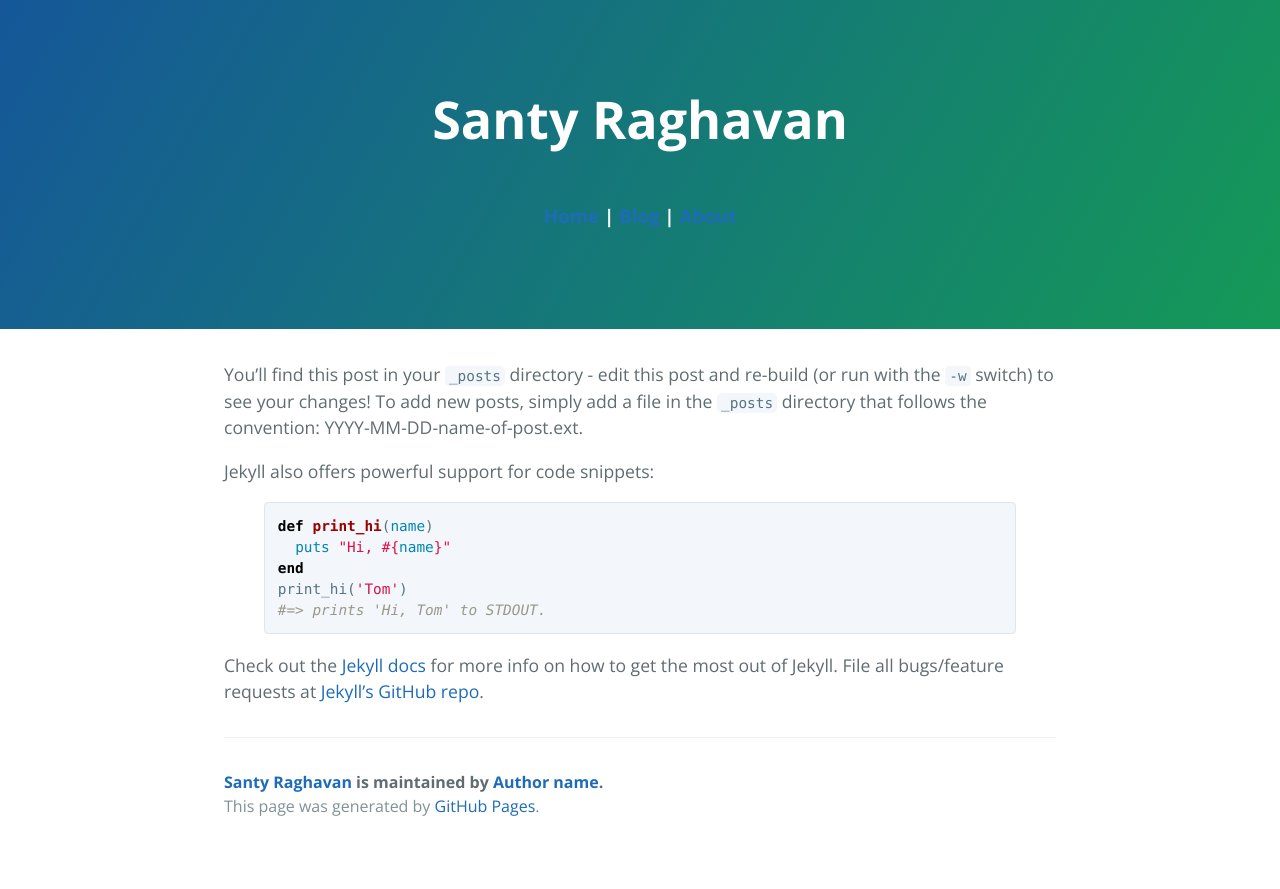
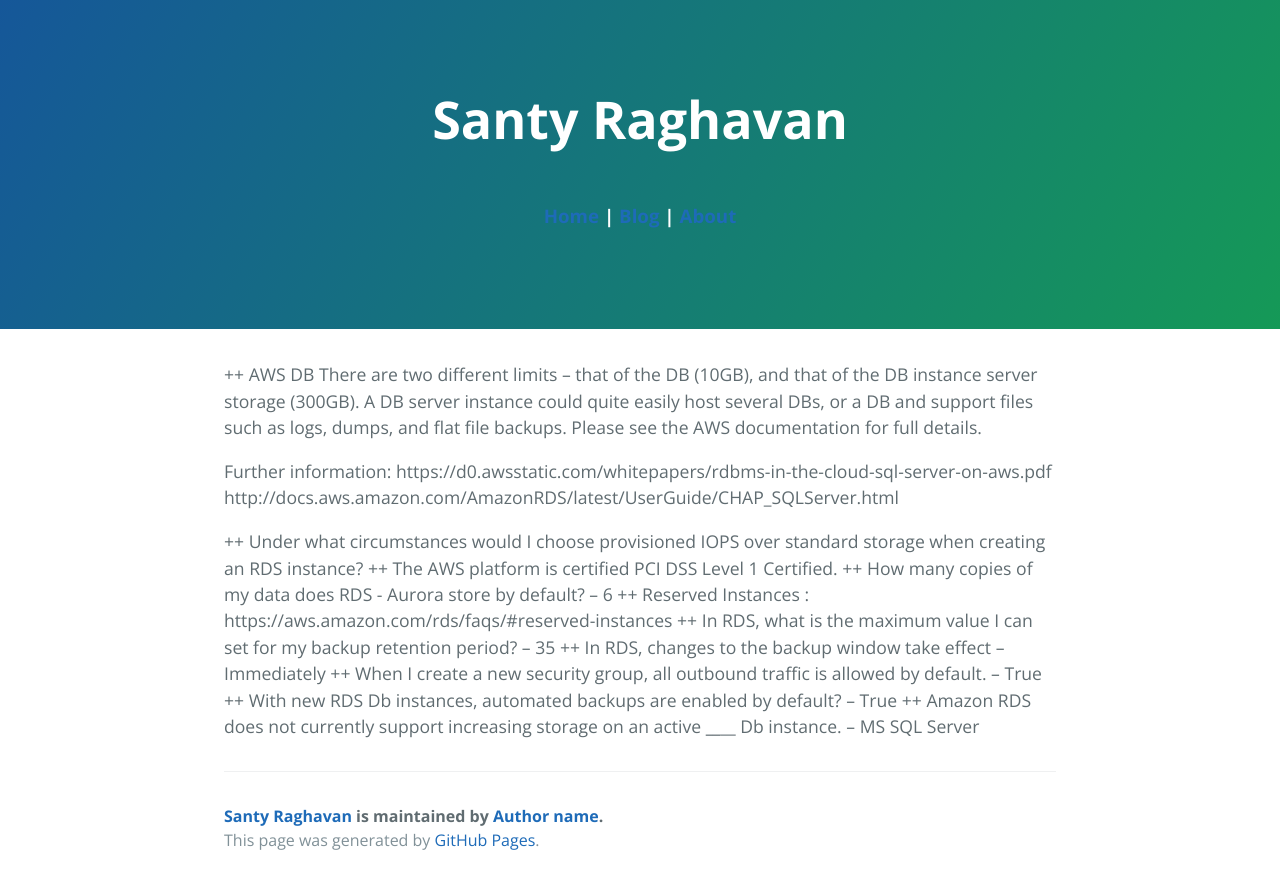
Before and after one commit to santyraghavan/santyraghavan.github.io, a Jekyll site: the page built from _posts/2016-02-12-sample-content.markdown, in a window 1280 px wide. Shown: the top 889 px of the page. Built offline with Jekyll 4.4.1, drawn with Linux system fonts in a browser that asks for light colours.

Commit message:
Update 2016-02-12-sample-content.markdown

```diff
--- a/_posts/2016-02-12-sample-content.markdown
+++ b/_posts/2016-02-12-sample-content.markdown
@@ -5,20 +5,19 @@ date:   2016-02-12 17:50:00
 categories: main
 ---
 
-You'll find this post in your `_posts` directory - edit this post and re-build (or run with the `-w` switch) to see your changes!
-To add new posts, simply add a file in the `_posts` directory that follows the convention: YYYY-MM-DD-name-of-post.ext.
+++ AWS DB
+There are two different limits -- that of the DB (10GB), and that of the DB instance server storage (300GB). A DB server instance could quite easily host several DBs, or a DB and support files such as logs, dumps, and flat file backups. Please see the AWS documentation for full details.
 
-Jekyll also offers powerful support for code snippets:
+Further information:
+https://d0.awsstatic.com/whitepapers/rdbms-in-the-cloud-sql-server-on-aws.pdf
+http://docs.aws.amazon.com/AmazonRDS/latest/UserGuide/CHAP_SQLServer.html
 
-{% highlight ruby %}
-def print_hi(name)
-  puts "Hi, #{name}"
-end
-print_hi('Tom')
-#=> prints 'Hi, Tom' to STDOUT.
-{% endhighlight %}
-
-Check out the [Jekyll docs][jekyll] for more info on how to get the most out of Jekyll. File all bugs/feature requests at [Jekyll's GitHub repo][jekyll-gh].
-
-[jekyll-gh]: https://github.com/mojombo/jekyll
-[jekyll]:    http://jekyllrb.com
+++ Under what circumstances would I choose provisioned IOPS over standard storage when creating an RDS instance?
+++ The AWS platform is certified PCI DSS Level 1 Certified.
+++ How many copies of my data does RDS - Aurora store by default? -- 6
+++ Reserved Instances : https://aws.amazon.com/rds/faqs/#reserved-instances
+++ In RDS, what is the maximum value I can set for my backup retention period? -- 35
+++ In RDS, changes to the backup window take effect -- Immediately
+++ When I create a new security group, all outbound traffic is allowed by default. -- True
+++ With new RDS Db instances, automated backups are enabled by default? -- True
+++ Amazon RDS does not currently support increasing storage on an active ________ Db instance. -- MS SQL Server
```
